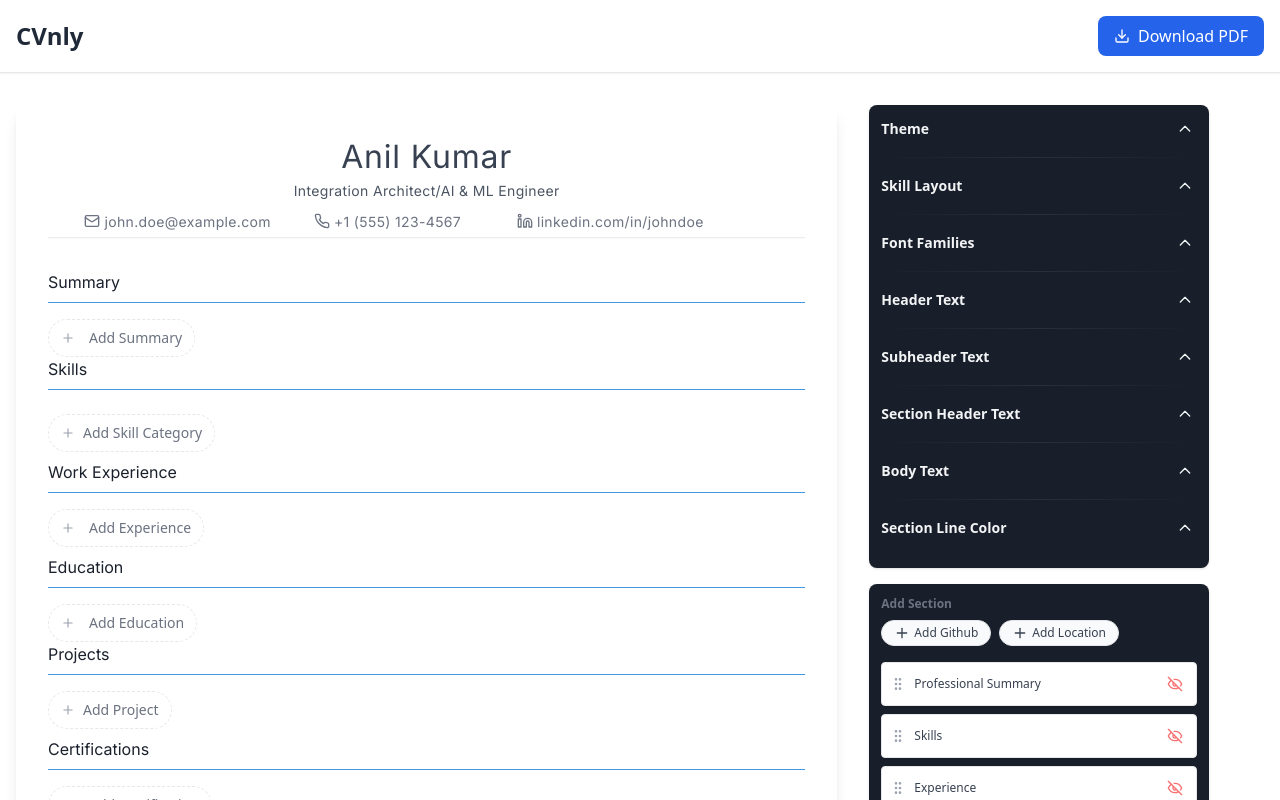
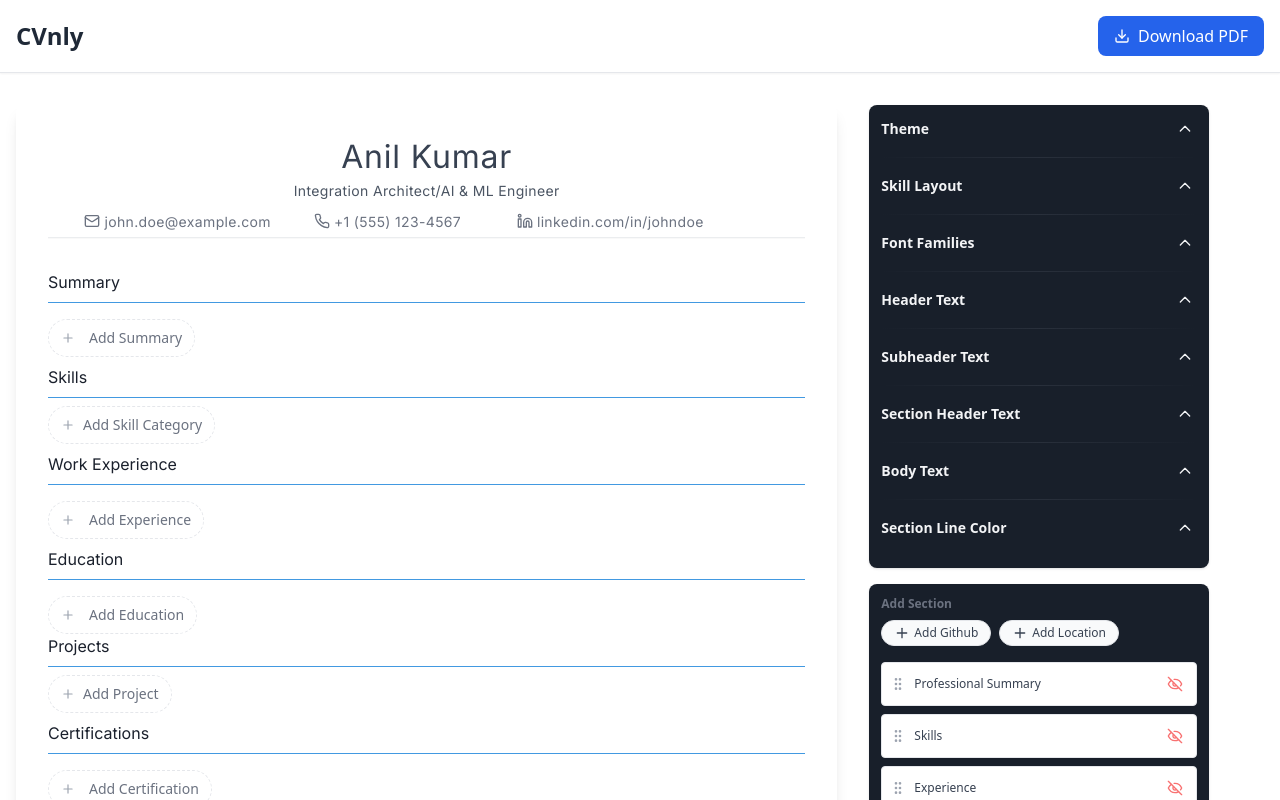
Before and after one commit to anil14349/cvnly, a React (Vite) app: page / in a window 1280 px wide. Shown: the top 800 px of the page. Built offline with nearby package versions, Linux system fonts and the light colour scheme; a web font is replaced by a local one.

Commit message:
space issue fixed

```diff
--- a/src/components/sections/AchievementsSection/AchievementsSection.tsx
+++ b/src/components/sections/AchievementsSection/AchievementsSection.tsx
@@ -27,6 +27,7 @@ const AchievementsSection: React.FC<AchievementsSectionProps> = ({
 
     return (
         <div
+            className="mt-2"
             style={{
                 background: fontOptions.theme === 'dark'
                     ? fontOptions.widgetBgDark || '#181f2a'
--- a/src/components/sections/CertificateSection/CertificationsSection.tsx
+++ b/src/components/sections/CertificateSection/CertificationsSection.tsx
@@ -144,7 +144,7 @@ const CertificationsSection: React.FC<CertificationSectionProps> = ({
         ))}
       </div>
 
-      <div className="mt-4 print:hidden">
+      <div className="mt-2 print:hidden">
         <AddSectionButton
           onClick={addCertification}
           text={ADD_CERTIFICATION_TEXT}
--- a/src/components/sections/EducationSection/EducationSection.tsx
+++ b/src/components/sections/EducationSection/EducationSection.tsx
@@ -62,14 +62,13 @@ const EducationSection: React.FC<EducationSectionProps> = ({
 
   return (
     <div
+      className={`mt-2 ${EDUCATION_CONTAINER_CLASS}`}
       style={{
-        marginTop: '0.5rem',
         background:
           fontOptions.theme === "dark"
             ? fontOptions.widgetBgDark || DEFAULT_BG_DARK
             : fontOptions.widgetBgLight || DEFAULT_BG_LIGHT,
       }}
-      className={EDUCATION_CONTAINER_CLASS}
     >
       <SectionHeaderLine
         title={title}
--- a/src/components/sections/ExperienceSection/ExperienceSection.tsx
+++ b/src/components/sections/ExperienceSection/ExperienceSection.tsx
@@ -86,13 +86,12 @@ const ExperienceSection: React.FC<ExperienceSectionProps> = ({
 
   return (
     <div
+      className={`mt-2 ${EXPERIENCE_CONTAINER_CLASS}`}
       style={{
-        marginTop: '0.5rem',
         background: fontOptions.theme === 'dark'
           ? fontOptions.widgetBgDark || DEFAULT_BG_DARK
           : fontOptions.widgetBgLight || DEFAULT_BG_LIGHT,
       }}
-      className={EXPERIENCE_CONTAINER_CLASS}
     >
       <SectionHeaderLine
         title={title}
--- a/src/components/sections/HobbiesSection/HobbiesSection.tsx
+++ b/src/components/sections/HobbiesSection/HobbiesSection.tsx
@@ -26,7 +26,7 @@ const HobbiesSection: React.FC<HobbiesSectionProps> = ({
     };
 
     return (
-        <div>
+        <div className="mt-2">
             <SectionHeaderLine
                 title={title}
                 fontOptions={fontOptions}
--- a/src/components/sections/ProjectsSection/ProjectsSection.tsx
+++ b/src/components/sections/ProjectsSection/ProjectsSection.tsx
@@ -222,7 +222,7 @@ const ProjectsSection: React.FC<ProjectsSectionProps> = ({
           </div>
         ))}
       </div>
-      <div className="mt-4 print:hidden">
+      <div className="mt-2 print:hidden">
         <AddSectionButton
           onClick={addProject}
           text={ADD_PROJECT_TEXT}
--- a/src/components/sections/SkillsSection/SkillsSection.tsx
+++ b/src/components/sections/SkillsSection/SkillsSection.tsx
@@ -55,7 +55,7 @@ export const SkillsSection: React.FC<SkillsSectionProps> = ({
   const skillLayout = fontOptions.skillLayout || 'bulleted';
 
   return (
-    <section className="mt-2" className="relative group" aria-labelledby={`skills-section-${index}`}>
+    <section className="mt-2 relative group" aria-labelledby={`skills-section-${index}`}>
       <SectionHeaderLine
         title={title}
         fontOptions={fontOptions}
@@ -71,7 +71,7 @@ export const SkillsSection: React.FC<SkillsSectionProps> = ({
       />
 
       {/* Add margin between section header and grid */}
-      <div className="mt-2">
+      <div>
         {skillLayout === 'classic' ? (
           <div>
             {skills.map((skillCategory) => (
@@ -100,7 +100,7 @@ export const SkillsSection: React.FC<SkillsSectionProps> = ({
           </div>
         )}
       </div>
-      <div className="mt-4 print:hidden">
+      <div className="mt-2 print:hidden">
         <AddSkillCategoryButton onClick={addSkillCategory} />
       </div>
     </section>
--- a/src/components/sections/SummarySection/SummarySection.tsx
+++ b/src/components/sections/SummarySection/SummarySection.tsx
@@ -53,7 +53,9 @@ const SummarySection: React.FC<SummarySectionProps> = ({
       />
 
       {!summary && !isEditing ? (
-        <AddSummaryButton onClick={handleEditToggle} />
+        <div className="mt-2">
+          <AddSummaryButton onClick={handleEditToggle} />
+        </div>
       ) : (
         <div className="mt-4">
           {isEditing ? (
--- a/src/styles/print.css
+++ b/src/styles/print.css
@@ -97,7 +97,7 @@
 
   /* Force background colors and images to print */
   * {
-    color-adjust: exact !important;
+    print-color-adjust: exact !important;
     forced-color-adjust: none !important;
   }
 
@@ -111,7 +111,7 @@
   * {
     -webkit-print-color-adjust: exact !important;
     print-color-adjust: exact !important;
-    color-adjust: exact !important;
+    print-color-adjust: exact !important;
   }
 
   /* Remove all animations and transitions */
@@ -330,7 +330,7 @@
   }
 
   * {
-    color-adjust: exact !important;
+    print-color-adjust: exact !important;
     -webkit-print-color-adjust: exact !important;
     print-color-adjust: exact !important;
   }
```
